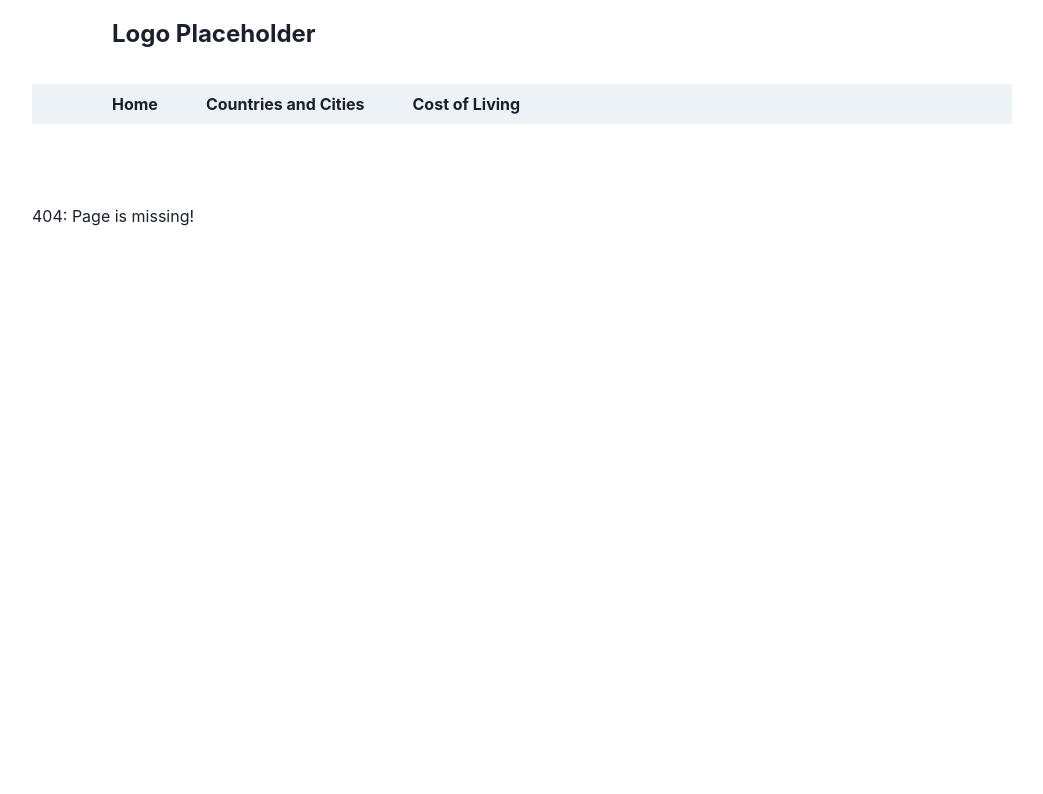
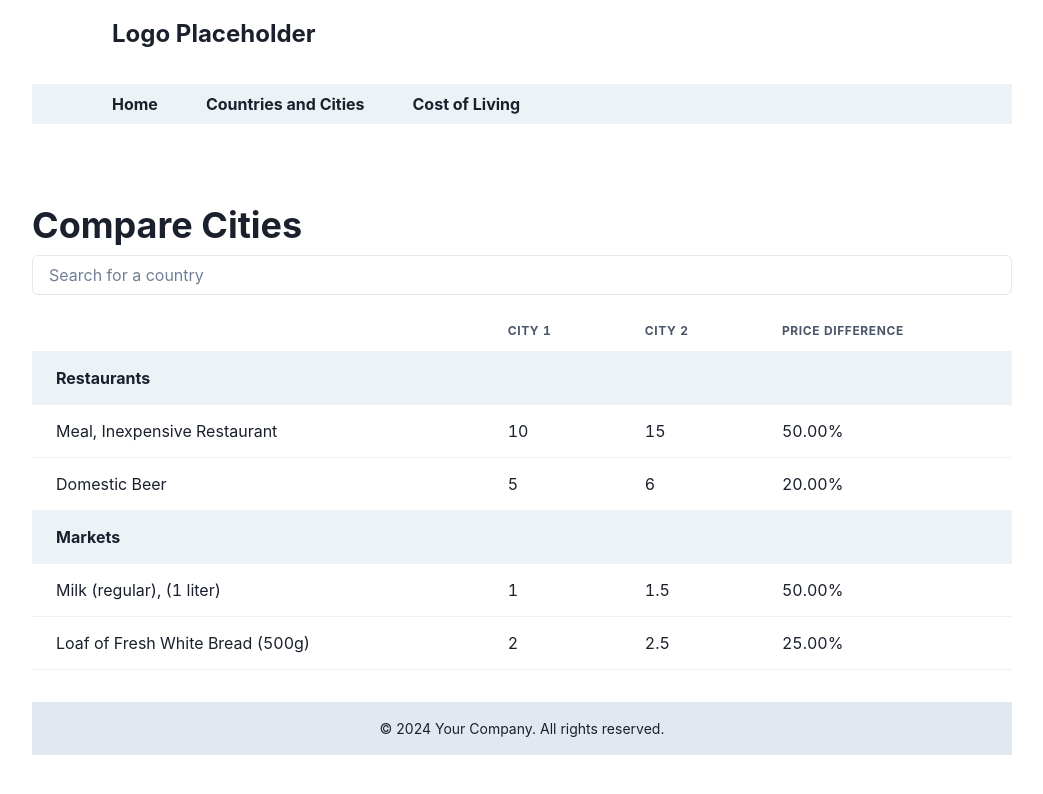
Before and after one commit to teodorBurete/european-cities-col, a React (Create React App) app: page /cost-of-living/comparison in a window 1280 px wide. Before the commit this address had no page. Shown: the top 794 px of the page, without its empty margins (118-1161 px from the left). Built offline with nearby package versions, Linux system fonts and the light colour scheme.

Commit message:
city comparison page

```diff
--- a/src/App.tsx
+++ b/src/App.tsx
@@ -6,17 +6,22 @@ import NotFound from "./components/commons/NotFound";
 import CitiesAndCountriesList from "./components/countries-and-cities/CountriesAndCities";
 import CountryDetail from "./components/country-details/CountryDetail";
 import CityDetail from "./components/city-details/CityDetail";
-import 'leaflet/dist/leaflet.css';
+import "leaflet/dist/leaflet.css";
 import CostOfLiving from "./components/cost-of-living/CostOfLiving";
 import CityPrices from "./components/city-prices/CityPrices";
+import CityComparison from "./components/city-comparison/CityComparison";
 
 export const App = () => (
   <ChakraProvider theme={theme}>
-    <BrowserRouter >
+    <BrowserRouter>
       <Routes>
         <Route index element={<Home />} />
-        <Route path="/countries-and-cities" element={<CitiesAndCountriesList />} />
+        <Route
+          path="/countries-and-cities"
+          element={<CitiesAndCountriesList />}
+        />
         <Route path="/cost-of-living" element={<CostOfLiving />} />
+        <Route path="/cost-of-living/comparison" element={<CityComparison />} />
         <Route path="/cost-of-living/cities/1" element={<CityPrices />} />
         <Route path="/countries/:countryCode" element={<CountryDetail />} />
         <Route path="/cities/:cityId" element={<CityDetail />} />
--- /dev/null
+++ b/src/components/city-comparison/CityComparison.tsx
@@ -0,0 +1,153 @@
+import React from "react";
+import {
+  Box,
+  Flex,
+  Heading,
+  Table,
+  Thead,
+  Tbody,
+  Tr,
+  Th,
+  Td,
+} from "@chakra-ui/react";
+import Header from "../commons/Header";
+import NavBar from "../commons/NavBar";
+import SearchBar from "../cost-of-living/SearchBar";
+import Footer from "../commons/Footer";
+
+interface CityData {
+  name: string;
+  data: CategoryData[];
+}
+
+interface CategoryData {
+  category: string;
+  items: Record<string, number>;
+}
+
+interface MergedData {
+  [category: string]: {
+    [item: string]: {
+      city1: number | null;
+      city2: number | null;
+    };
+  };
+}
+
+const city1Data: CityData = {
+  name: "City 1",
+  data: [
+    {
+      category: "Restaurants",
+      items: { "Meal, Inexpensive Restaurant": 10, "Domestic Beer": 5 },
+    },
+    {
+      category: "Markets",
+      items: {
+        "Milk (regular), (1 liter)": 1,
+        "Loaf of Fresh White Bread (500g)": 2,
+      },
+    },
+  ],
+};
+
+const city2Data: CityData = {
+  name: "City 2",
+  data: [
+    {
+      category: "Restaurants",
+      items: { "Meal, Inexpensive Restaurant": 15, "Domestic Beer": 6 },
+    },
+    {
+      category: "Markets",
+      items: {
+        "Milk (regular), (1 liter)": 1.5,
+        "Loaf of Fresh White Bread (500g)": 2.5,
+      },
+    },
+  ],
+};
+
+const calculateDifference = (value1: number, value2: number): string => {
+  if (value1 === 0) return "N/A";
+  return (((value2 - value1) / value1) * 100).toFixed(2) + "%";
+};
+
+const mergeData = (city1Data: CityData, city2Data: CityData): MergedData => {
+  const merged: MergedData = {};
+
+  city1Data.data.forEach((category) => {
+    merged[category.category] = {};
+    Object.entries(category.items).forEach(([item, price]) => {
+      merged[category.category][item] = { city1: price, city2: null };
+    });
+  });
+
+  city2Data.data.forEach((category) => {
+    if (!merged[category.category]) {
+      merged[category.category] = {};
+    }
+    Object.entries(category.items).forEach(([item, price]) => {
+      if (merged[category.category][item]) {
+        merged[category.category][item].city2 = price;
+      } else {
+        merged[category.category][item] = { city1: null, city2: price };
+      }
+    });
+  });
+
+  return merged;
+};
+
+const mergedData = mergeData(city1Data, city2Data);
+
+const CityComparison: React.FC = () => {
+  return (
+    <Flex height="100%" direction="column" paddingX={150}>
+      <Header />
+      <NavBar />
+      <Heading as="h1" size="xl" mb={2}>
+        Compare Cities
+      </Heading>
+      <SearchBar />
+      <Box my={4}>
+        <Table variant="simple">
+          <Thead>
+            <Tr>
+              <Th></Th>
+              <Th>{city1Data.name}</Th>
+              <Th>{city2Data.name}</Th>
+              <Th>Price Difference</Th>
+            </Tr>
+          </Thead>
+          <Tbody>
+            {Object.entries(mergedData).map(([category, items]) => (
+              <React.Fragment key={category}>
+                <Tr>
+                  <Td colSpan={4} bg="gray.100" fontWeight="bold">
+                    {category}
+                  </Td>
+                </Tr>
+                {Object.entries(items).map(([item, prices]) => (
+                  <Tr key={item}>
+                    <Td>{item}</Td>
+                    <Td>{prices.city1 !== null ? prices.city1 : "N/A"}</Td>
+                    <Td>{prices.city2 !== null ? prices.city2 : "N/A"}</Td>
+                    <Td>
+                      {prices.city1 !== null && prices.city2 !== null
+                        ? calculateDifference(prices.city1, prices.city2)
+                        : "N/A"}
+                    </Td>
+                  </Tr>
+                ))}
+              </React.Fragment>
+            ))}
+          </Tbody>
+        </Table>
+      </Box>
+      <Footer />
+    </Flex>
+  );
+};
+
+export default CityComparison;
--- a/src/components/commons/MapComponent.tsx
+++ b/src/components/commons/MapComponent.tsx
@@ -25,19 +25,19 @@ interface MapComponentProps {
   zoom?: number;
   height?: string;
   width?: string;
+  center?: [number, number];
 }
 
 const MapComponent: React.FC<MapComponentProps> = (
   props: MapComponentProps
 ) => {
-  const { cities, zoom, height, width } = props;
-  const centerPosition: [number, number] = [45.94, 24.96]; // Example position (latitude, longitude)
+  const { cities, zoom, height, width, center } = props;
   const navigate = useNavigate();
 
   return (
-    <Box height={height || "100%"} width={width || "100%"} mt={4}>
+    <Box height={height || "100%"} width={width || "100%"} mt={4} zIndex={0}>
       <MapContainer
-        center={centerPosition}
+        center={center || [45.94, 24.96]}
         zoom={zoom || 6}
         style={{ height: "100%", width: "100%" }}
       >
--- a/src/components/cost-of-living/CostOfLiving.tsx
+++ b/src/components/cost-of-living/CostOfLiving.tsx
@@ -15,7 +15,7 @@ const CostOfLiving = () => {
         Cost of Living
       </Heading>
       <SearchBar />
-      <MapComponent cities={testLocations} height="400px" width="400px"/>
+      <MapComponent zoom={5} cities={testLocations} height="700px" width="1200px" center={[48,11]} />
 
       <Footer />
     </Flex>
--- a/src/components/countries-and-cities/CountriesAndCities.tsx
+++ b/src/components/countries-and-cities/CountriesAndCities.tsx
@@ -7,8 +7,7 @@ import CountryServiceImpl, {
   ICountryService,
 } from "../../api/service/CountryService";
 import { Box, SimpleGrid, Spinner, Link } from "@chakra-ui/react";
-import { title } from "process";
-import { NavLink } from 'react-router-dom';
+import { NavLink } from "react-router-dom";
 import Footer from "../commons/Footer";
 import CountriesAndCitiesHeader from "./CountriesAndCitiesHeader";
 
@@ -44,15 +43,13 @@ const CountriesAndCities = () => {
     <Box paddingX={150}>
       <Header />
       <NavBar />
-      <CountriesAndCitiesHeader/>
+      <CountriesAndCitiesHeader />
       {loadingItems ? (
         <Spinner />
       ) : (
         <SimpleGrid columns={[1, 2, 3]} spacing={4}>
           {countriesList.map((country) => (
-            <Link as={NavLink} to={`/countries/${country.iso_a2}`} key={country.id}>
-              <CountryCard key={country.id} country={country} />
-            </Link>
+            <CountryCard key={country.id} country={country} />
           ))}
         </SimpleGrid>
       )}
--- a/src/components/countries-and-cities/country-card/CountryCard.tsx
+++ b/src/components/countries-and-cities/country-card/CountryCard.tsx
@@ -1,6 +1,14 @@
-import { Card, CardBody, Heading, List, ListItem } from "@chakra-ui/react";
+import {
+  Card,
+  CardBody,
+  Heading,
+  Link,
+  List,
+  ListItem,
+} from "@chakra-ui/react";
 import { ICountry } from "../../../api/service/model/country/ICountry";
 import cities from "../../../constants/test-objects/test-cities.json";
+import { NavLink } from "react-router-dom";
 
 interface CountryCardProps {
   country: ICountry;
@@ -8,14 +16,25 @@ interface CountryCardProps {
 const CountryCard: React.FC<CountryCardProps> = (props: CountryCardProps) => {
   const { country } = props;
   return (
-    <Card mb={4} boxShadow="md">
+    <Card
+      mb={4}
+      boxShadow="md"
+      transition="transform 0.2s ease-in-out, box-shadow 0.2s ease-in-out"
+      _hover={{ transform: "scale(1.05)", boxShadow: "xl" }}
+    >
       <CardBody>
         <Heading as="h3" size="md" mb={4}>
-          {country.impact_country}
+          <Link as={NavLink} to={`/countries/${country.id}`}>
+            {country.impact_country}
+          </Link>
         </Heading>
         <List spacing={2}>
           {cities.map((city) => (
-            <ListItem key={city.id}>{city.name}</ListItem>
+            <ListItem key={city.id}>
+              <Link as={NavLink} to={`/cities/${city.id}`}>
+                {city.name}
+              </Link>
+            </ListItem>
           ))}
         </List>
       </CardBody>
```
